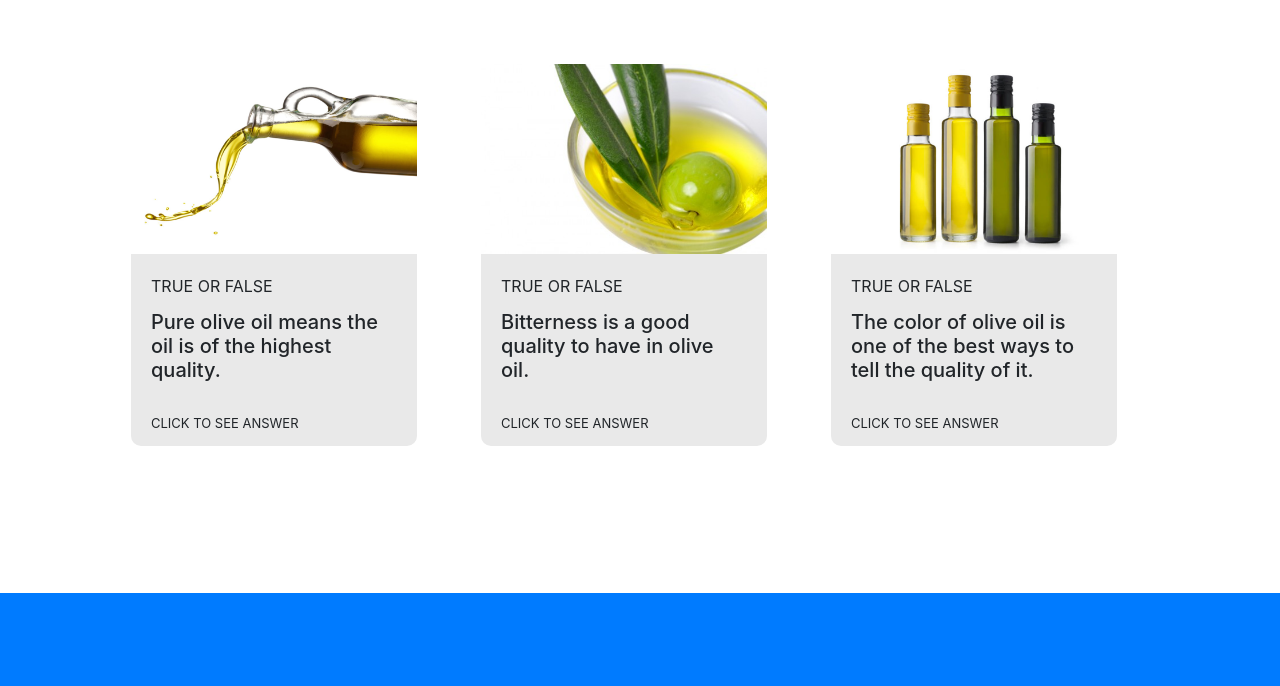
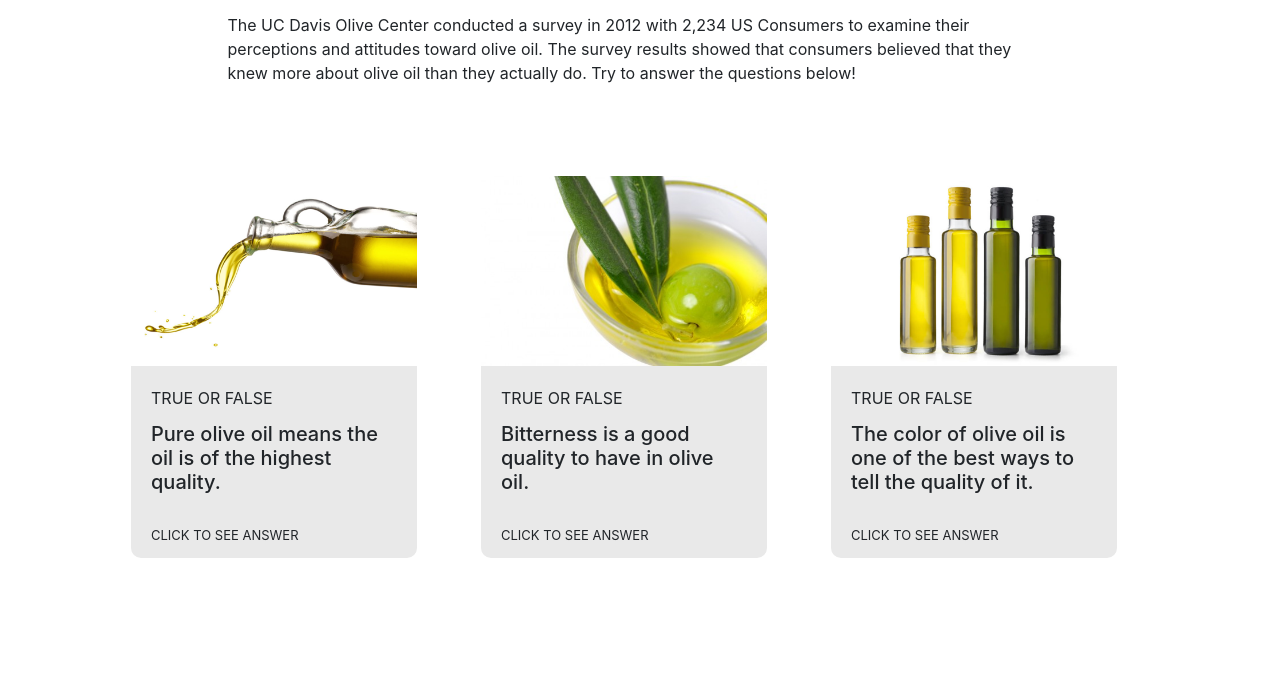
Before and after one commit to 3innielee/evoo, a website with bundled scripts: page index.html in a window 1280 px wide. Shown: the part 713-1399 px from the top of the page. Built offline with nearby package versions, Linux system fonts and the light colour scheme; a web font is replaced by a local one.

Commit message:
test cards update

```diff
--- a/index.html
+++ b/index.html
@@ -70,6 +70,12 @@
       <div class="container">
         <h2 class="text-center text-uppercase text-secondary mb-0">Test Your Knowledge</h2>
         <br>
+        <div class="row">
+          <div class="col-lg-9 m-auto">
+            <p>The UC Davis Olive Center conducted a survey in 2012 with 2,234 US Consumers to examine their perceptions and attitudes toward olive oil. The survey results showed that consumers believed that they knew more about olive oil than they actually do. Try to answer the questions below!</p>
+          </div>
+        </div>
+            <br>
         <div class="row d-flex justify-content-center">
           <div class = "card-deck">
             <div class = "card-flip">
@@ -86,7 +92,7 @@
                   <div class="face back">
                       <div class="card-body">
                         <p class="card-title">FALSE</p>
-                        <h5 class="card-text">Pure olive oil is actually a lower grade than extra virgin olive oil. It is a refined olive oil, which means it was produced by using solvents and high heat to neutralize the tastes of the oil.</h5>
+                        <h5 class="card-text">47% of participants responded incorrectly! <br><br>Pure olive oil is actually a lower grade than extra virgin olive oil. It is a refined olive oil, which means it was produced by using solvents and high heat to neutralize the tastes of the oil.</h5>
                       </div>
                   </div>
               </div>
@@ -124,7 +130,7 @@
                 <div class="face back">
                     <div class="card-body">
                         <p class="card-title">FALSE</p>
-                        <h5 class="card-text">Color is actually an unreliable factor. Color is determined by the ripeness of the olives at harvest, however some unscrupulous producers have been known to disguise their oil’s golden color by adding chlorophyll to it.</h5>
+                        <h5 class="card-text">Color was noted as extremely important or very important by about half of the respondents. <br><br>However, color is actually an unreliable factor. Color is determined by the ripeness of the olives at harvest.</h5>
                           </div>
                 </div>
               </div>
```
